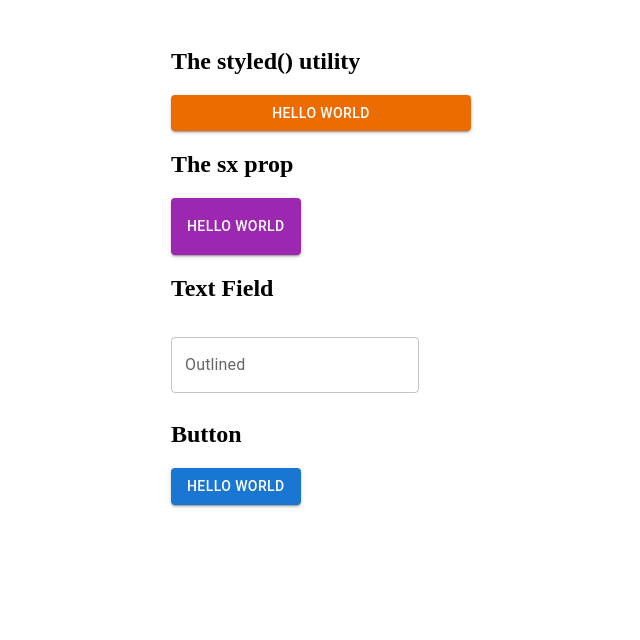
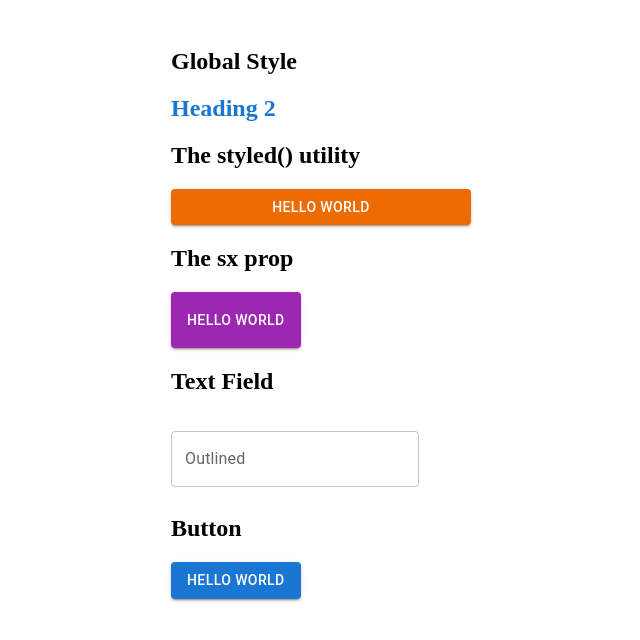
Before and after one commit to ksk1kd/mui-playground, a React (Vite) app: page / in a window 1280 px wide. Shown: the top 640 px of the page, without its empty margins (69-709 px from the left). Built offline with nearby package versions, Linux system fonts and the light colour scheme.

Commit message:
add global style

```diff
--- a/src/App.tsx
+++ b/src/App.tsx
@@ -1,4 +1,10 @@
-import { Button, type ButtonProps, TextField, styled } from '@mui/material'
+import {
+  Button,
+  type ButtonProps,
+  GlobalStyles,
+  TextField,
+  styled,
+} from '@mui/material'
 import { useState } from 'react'
 
 const CustomButton = styled(Button)<ButtonProps>(({ theme }) => ({
@@ -11,7 +17,18 @@ function App() {
 
   return (
     <>
+      <GlobalStyles
+        styles={(theme) => ({
+          h2: { color: theme.palette.primary.main },
+        })}
+      />
+
       <div className="container">
+        <section>
+          <h1>Global Style</h1>
+          <h2>Heading 2</h2>
+        </section>
+
         <section>
           <h1>The styled() utility</h1>
           <CustomButton variant="contained">Hello world</CustomButton>
```
